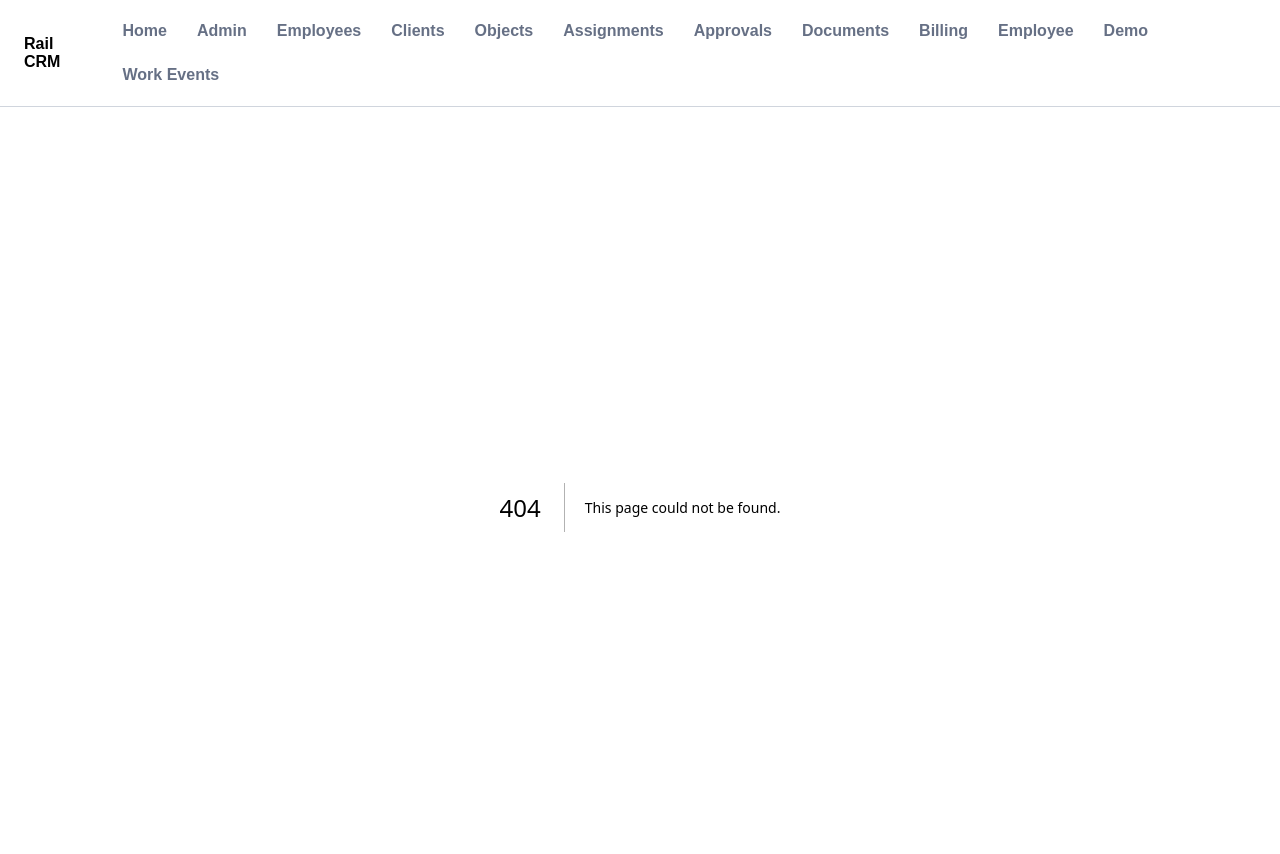
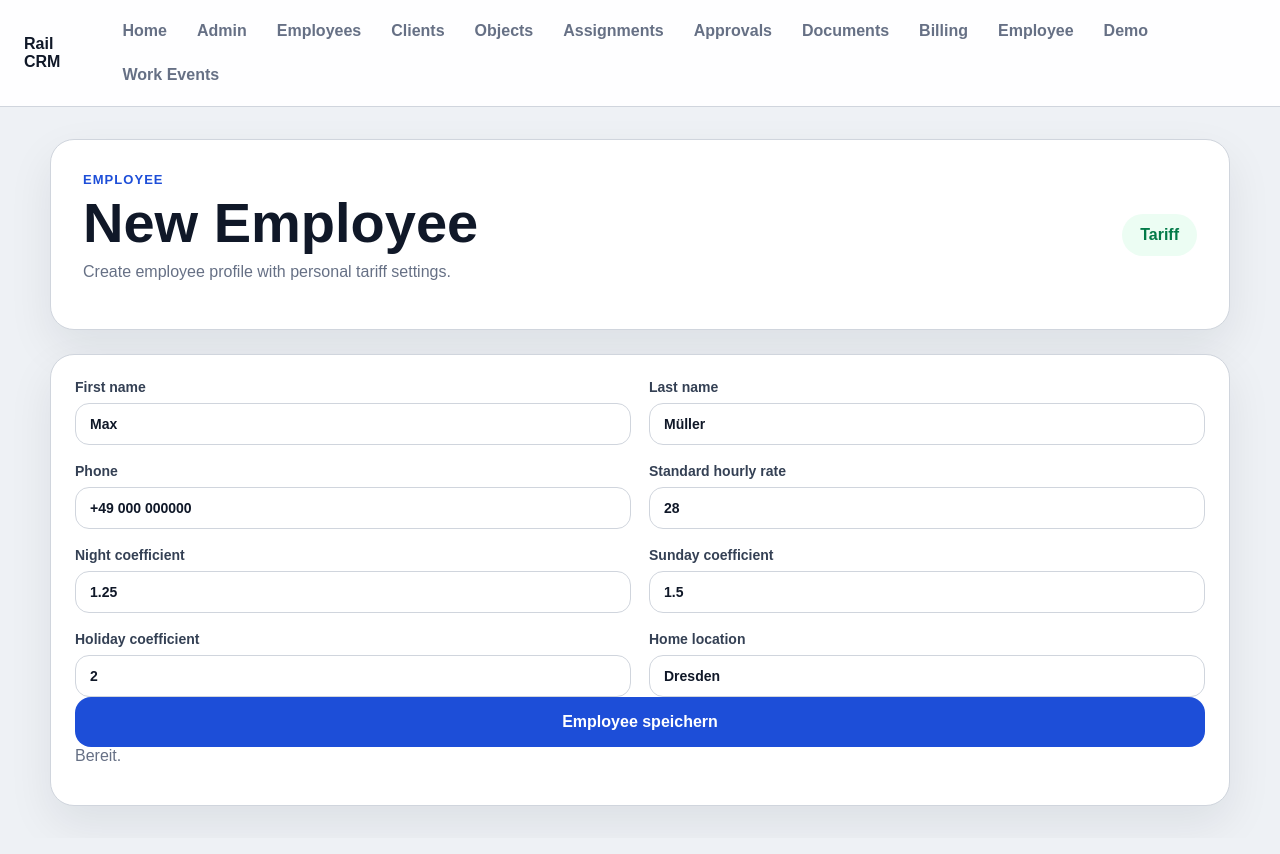
Before and after one commit to Webartdp/rail-crm-platform, a Next.js app in the folder frontend/: page /employees/new in a window 1280 px wide. Before the commit this address had no page. Shown: the top 854 px of the page. Built offline with nearby package versions, Linux system fonts and the light colour scheme; no server answers.

Commit message:
Add new employee profile page

```diff
--- /dev/null
+++ b/frontend/app/employees/new/page.tsx
@@ -0,0 +1,62 @@
+'use client';
+
+import { useState } from 'react';
+import { createEmployeeProfile } from '../../../lib/employee-profiles';
+
+export default function NewEmployeePage() {
+  const [firstName, setFirstName] = useState('Max');
+  const [lastName, setLastName] = useState('Müller');
+  const [phone, setPhone] = useState('+49 000 000000');
+  const [rate, setRate] = useState('28');
+  const [night, setNight] = useState('1.25');
+  const [sunday, setSunday] = useState('1.5');
+  const [holiday, setHoliday] = useState('2');
+  const [homeLocation, setHomeLocation] = useState('Dresden');
+  const [message, setMessage] = useState('Bereit.');
+
+  async function submit() {
+    try {
+      await createEmployeeProfile({
+        first_name: firstName,
+        last_name: lastName,
+        phone,
+        standard_hourly_rate: Number(rate),
+        night_coefficient: Number(night),
+        sunday_coefficient: Number(sunday),
+        holiday_coefficient: Number(holiday),
+        home_location: homeLocation,
+      });
+      setMessage('Employee profile gespeichert.');
+    } catch (error) {
+      setMessage('API nicht erreichbar. Employee profile wurde nicht gespeichert.');
+    }
+  }
+
+  return (
+    <main className="page-shell">
+      <section className="hero-card">
+        <div>
+          <p className="eyebrow">Employee</p>
+          <h1>New Employee</h1>
+          <p className="hero-text">Create employee profile with personal tariff settings.</p>
+        </div>
+        <div className="status-pill">Tariff</div>
+      </section>
+
+      <section className="panel">
+        <div className="form-grid">
+          <label>First name<input value={firstName} onChange={(event) => setFirstName(event.target.value)} /></label>
+          <label>Last name<input value={lastName} onChange={(event) => setLastName(event.target.value)} /></label>
+          <label>Phone<input value={phone} onChange={(event) => setPhone(event.target.value)} /></label>
+          <label>Standard hourly rate<input value={rate} onChange={(event) => setRate(event.target.value)} /></label>
+          <label>Night coefficient<input value={night} onChange={(event) => setNight(event.target.value)} /></label>
+          <label>Sunday coefficient<input value={sunday} onChange={(event) => setSunday(event.target.value)} /></label>
+          <label>Holiday coefficient<input value={holiday} onChange={(event) => setHoliday(event.target.value)} /></label>
+          <label>Home location<input value={homeLocation} onChange={(event) => setHomeLocation(event.target.value)} /></label>
+        </div>
+        <button className="action-button primary" onClick={submit} type="button">Employee speichern</button>
+        <p className="hint">{message}</p>
+      </section>
+    </main>
+  );
+}
```
